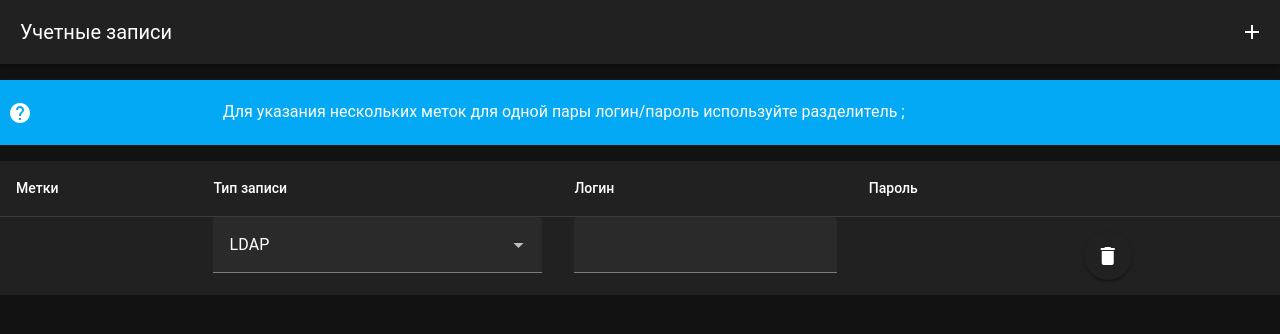
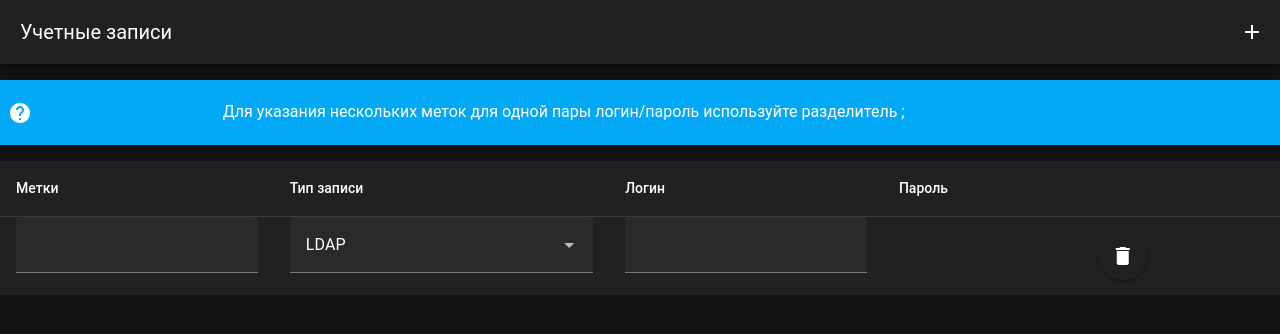
Before and after one commit to glebDyakov/saasoft-accounts, a Vue app: page / in a window 1280 px wide. Both pictures are taken after a click on the button 1252 px from the left and 32 px from the top of the page. Shown: the top 334 px of the page. Built offline with nearby package versions, Linux system fonts and the light colour scheme.

Commit message:
limit labels field to 50 chars

```diff
--- a/src/pages/index.vue
+++ b/src/pages/index.vue
@@ -19,6 +19,9 @@
       hide-default-footer
       no-data-text="Нет записей"
     >
+      <template v-slot:item.labels="{ item }">
+        <v-text-field maxlength="50" v-model="item.labels" solo></v-text-field>
+      </template>
       <template v-slot:item.type="{ item }">
         <v-select
           item-title="text"
```
